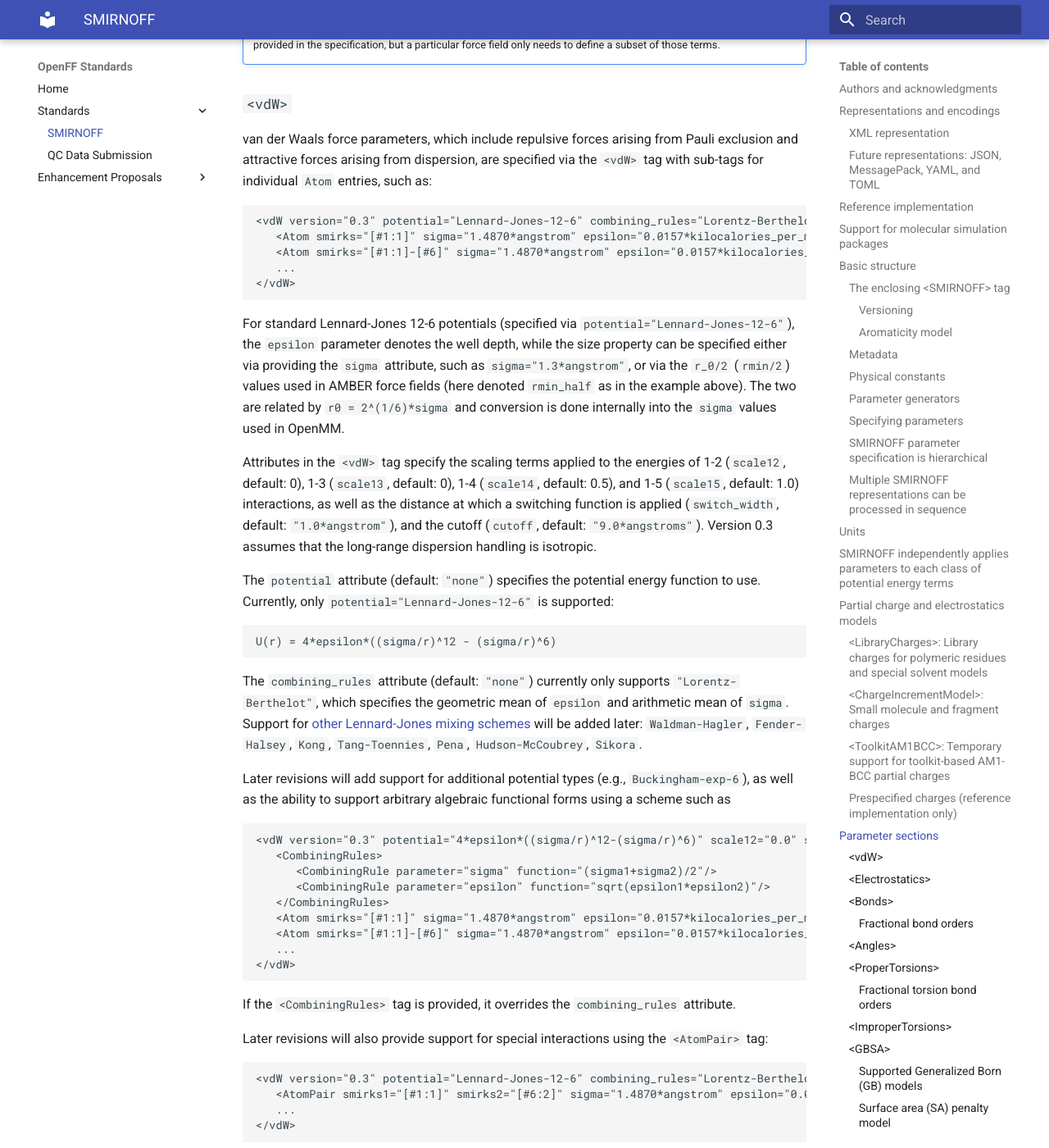
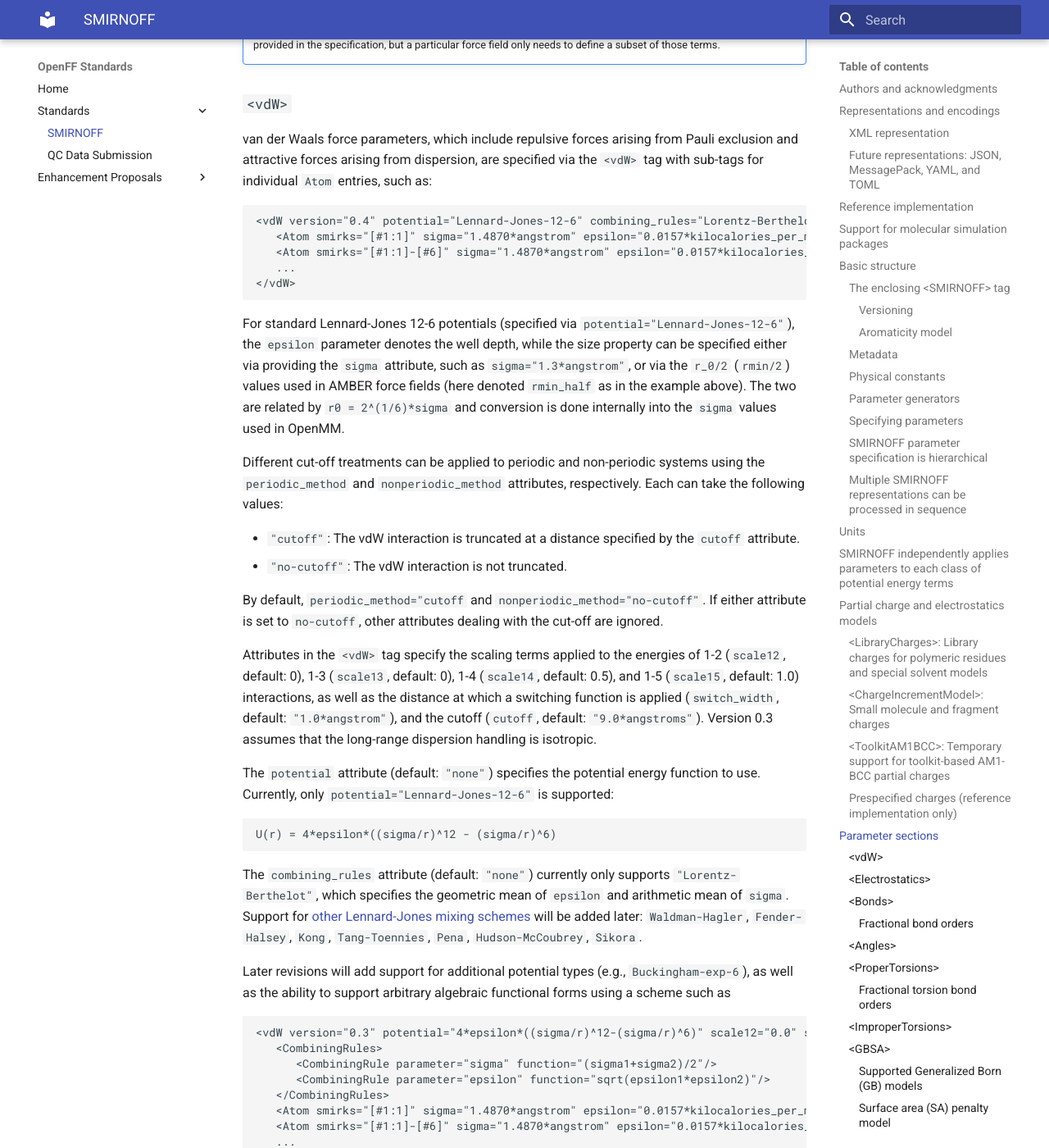
Before and after one commit to openforcefield/standards, an MkDocs documentation site: the page built from docs/standards/smirnoff.md, in a window 1280 px wide and 1400 px high, scrolled down 10502 px. Shown: the whole window at 82% size. Built offline with MkDocs 1.6.1 and Material for MkDocs 9.7.7, drawn with Linux system fonts in a browser that asks for light colours; some of the changed text lies outside the part shown.

Commit message:
OFF-EP 0008 — Periodicity-dependent vdW methods and "no-cutoff" option (#53)
* Begin drafting OFF-EP-0008

* Update

* Update spec

* Add default values in proposal

* Fix incorrect default values of `switch_width`

* option -> attribute

* Typo

* argument -> attribute

* Tidying of prose

* More cleanup

````diff
--- a/docs/standards/smirnoff.md
+++ b/docs/standards/smirnoff.md
@@ -317,7 +317,7 @@ As an example of a complete SMIRNOFF force field specification, see [a recent fo
 
 van der Waals force parameters, which include repulsive forces arising from Pauli exclusion and attractive forces arising from dispersion, are specified via the `<vdW>` tag with sub-tags for individual `Atom` entries, such as:
 ```XML
-<vdW version="0.3" potential="Lennard-Jones-12-6" combining_rules="Lorentz-Berthelot" scale12="0.0" scale13="0.0" scale14="0.5" scale15="1.0" switch_width="8.0*angstrom" cutoff="9.0*angstrom">
+<vdW version="0.4" potential="Lennard-Jones-12-6" combining_rules="Lorentz-Berthelot" scale12="0.0" scale13="0.0" scale14="0.5" scale15="1.0" switch_width="1.0*angstrom" cutoff="9.0*angstrom" periodic_method="cutoff" nonperiodic_method="no-cutoff">
    <Atom smirks="[#1:1]" sigma="1.4870*angstrom" epsilon="0.0157*kilocalories_per_mole"/>
    <Atom smirks="[#1:1]-[#6]" sigma="1.4870*angstrom" epsilon="0.0157*kilocalories_per_mole"/>
    ...
@@ -325,6 +325,13 @@ van der Waals force parameters, which include repulsive forces arising from Paul
 ```
 For standard Lennard-Jones 12-6 potentials (specified via `potential="Lennard-Jones-12-6"`), the `epsilon` parameter denotes the well depth, while the size property can be specified either via providing the `sigma` attribute, such as `sigma="1.3*angstrom"`, or via the `r_0/2` (`rmin/2`) values used in AMBER force fields (here denoted `rmin_half` as in the example above).
 The two are related by `r0 = 2^(1/6)*sigma` and conversion is done internally into the `sigma` values used in OpenMM.
+
+Different cut-off treatments can be applied to periodic and non-periodic systems using the `periodic_method` and `nonperiodic_method` attributes, respectively. Each can take the following values:
+
+* `"cutoff"`: The vdW interaction is truncated at a distance specified by the `cutoff` attribute.
+* `"no-cutoff"`: The vdW interaction is not truncated.
+
+By default, `periodic_method="cutoff` and `nonperiodic_method="no-cutoff"`. If either attribute is set to `no-cutoff`, other attributes dealing with the cut-off are ignored.
 
 Attributes in the `<vdW>` tag specify the scaling terms applied to the energies of 1-2 (`scale12`, default: 0), 1-3 (`scale13`, default: 0), 1-4 (`scale14`, default: 0.5), and 1-5 (`scale15`, default: 1.0) interactions,
 as well as the distance at which a switching function is applied (`switch_width`, default: `"1.0*angstrom"`), and the cutoff (`cutoff`, default: `"9.0*angstroms"`). Version 0.3 assumes that the long-range dispersion handling is isotropic.
@@ -339,7 +346,7 @@ Support for [other Lennard-Jones mixing schemes](https://en.wikipedia.org/wiki/C
 
 Later revisions will add support for additional potential types (e.g., `Buckingham-exp-6`), as well as the ability to support arbitrary algebraic functional forms using a scheme such as
 ```XML
-<vdW version="0.3" potential="4*epsilon*((sigma/r)^12-(sigma/r)^6)" scale12="0.0" scale13="0.0" scale14="0.5" scale15="1" switch_width="8.0*angstrom" cutoff="9.0*angstrom">
+<vdW version="0.3" potential="4*epsilon*((sigma/r)^12-(sigma/r)^6)" scale12="0.0" scale13="0.0" scale14="0.5" scale15="1" switch_width="1.0*angstrom" cutoff="9.0*angstrom">
    <CombiningRules>
       <CombiningRule parameter="sigma" function="(sigma1+sigma2)/2"/>
       <CombiningRule parameter="epsilon" function="sqrt(epsilon1*epsilon2)"/>
@@ -362,6 +369,7 @@ Later revisions will also provide support for special interactions using the `<A
 | vdW section tag version | Tag attributes and default values                                                                                                                                                                                 | Required parameter attributes                 | Optional parameter attributes |
 |-------------------------|-------------------------------------------------------------------------------------------------------------------------------------------------------------------------------------------------------------------|-----------------------------------------------|-------------------------------|
 | 0.3                     | `potential="Lennard-Jones-12-6`, `combining_rules="Lorentz-Berthelot"`, `scale12="0"`, `scale13="0"`, `scale14="0.5"`, `scale15="1.0"`, `cutoff="9.0*angstrom"`, `switch_width="1.0*angstrom"`, `method="cutoff"` | `smirks`, `epsilon`, (`sigma` OR `rmin_half`) | `id`, `parent_id`             |
+| 0.4                     | `potential="Lennard-Jones-12-6`, `combining_rules="Lorentz-Berthelot"`, `scale12="0"`, `scale13="0"`, `scale14="0.5"`, `scale15="1.0"`, `cutoff="9.0*angstrom"`, `switch_width="1.0*angstrom"`, `periodic_method="cutoff"`, `nonperiodic_method="no-cutoff"` | `smirks`, `epsilon`, (`sigma` OR `rmin_half`) | `id`, `parent_id`             |
 
 
 ### `<Electrostatics>`
````
Also changed, not shown: docs/enhancement-proposals/off-ep-0008.md (added, +82 -0 lines).
